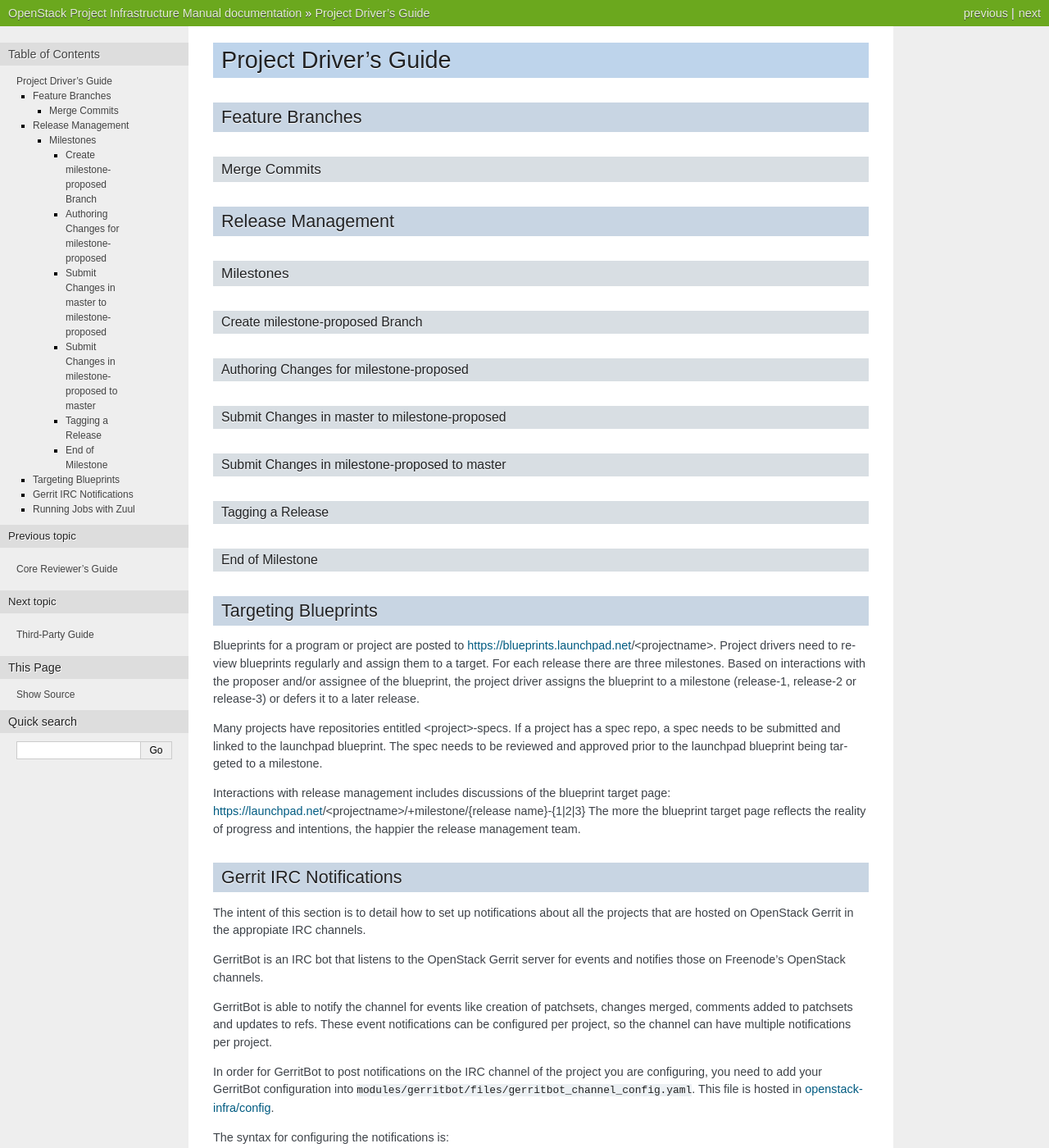
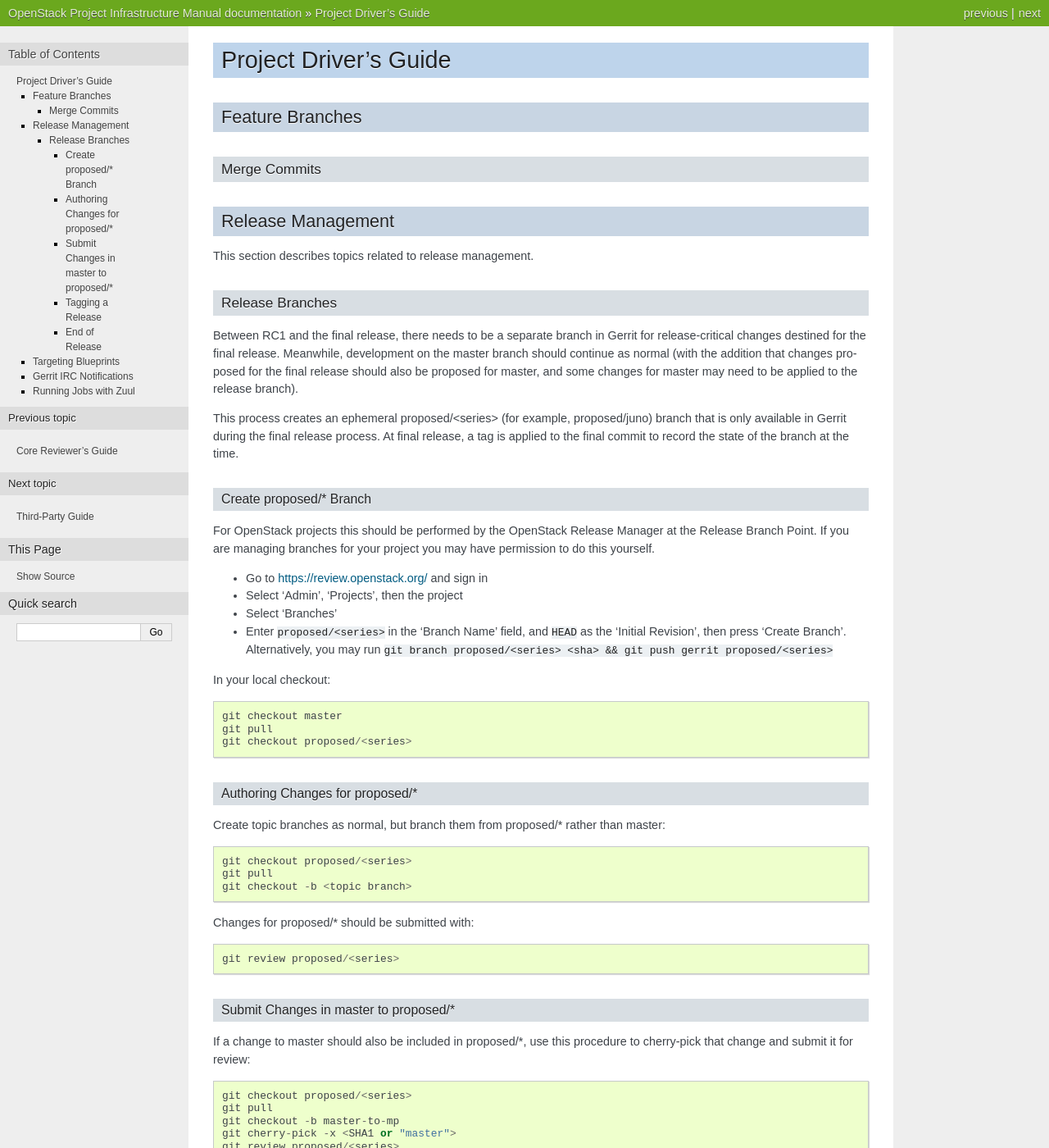
Before and after one commit to openstack-archive/infra-manual, a Sphinx documentation site: the page built from doc/source/drivers.rst, in a window 1280 px wide and 1400 px high. Shown: the whole window at 82% size. Built offline with Sphinx 7.4.7, drawn with Linux system fonts in a browser that asks for light colours; some of the changed text lies outside the part shown.

Commit message:
Add release management content
This is mostly copy/paste from
https://wiki.openstack.org/wiki/GerritJenkinsGit#Release_Management

Change-Id: I19574fe6fc5158ac91e891d3c67498210d36b990
Co-Authored-By:  Thierry Carrez <thierry@openstack.org>

```diff
--- a/doc/source/drivers.rst
+++ b/doc/source/drivers.rst
@@ -14,26 +14,136 @@
 Release Management
 ==================
 
-Milestones
-----------
+This section describes topics related to release management.
 
-Create milestone-proposed Branch
+.. (jeblair) After the other sections move, this should probably
+   mention that actions here require specific permissions, and name
+   what they are.
+
+Release Branches
+----------------
+
+Between RC1 and the final release, there needs to be a separate branch
+in Gerrit for release-critical changes destined for the final
+release. Meanwhile, development on the master branch should continue
+as normal (with the addition that changes proposed for the final
+release should also be proposed for master, and some changes for
+master may need to be applied to the release branch).
+
+This process creates an ephemeral proposed/<series> (for example,
+proposed/juno) branch that is only available in Gerrit during the
+final release process. At final release, a tag is applied to the final
+commit to record the state of the branch at the time.
+
+Create proposed/* Branch
+~~~~~~~~~~~~~~~~~~~~~~~~
+
+For OpenStack projects this should be performed by the OpenStack
+Release Manager at the Release Branch Point.  If you are managing
+branches for your project you may have permission to do this yourself.
+
+* Go to https://review.openstack.org/ and sign in
+* Select 'Admin', 'Projects', then the project
+* Select 'Branches'
+* Enter ``proposed/<series>`` in the 'Branch Name' field, and ``HEAD``
+  as the 'Initial Revision', then press 'Create Branch'.
+  Alternatively, you may run ``git branch proposed/<series> <sha> &&
+  git push gerrit proposed/<series>``
+
+In your local checkout::
+
+  git checkout master
+  git pull
+  git checkout proposed/<series>
+
+Authoring Changes for proposed/*
 ~~~~~~~~~~~~~~~~~~~~~~~~~~~~~~~~
 
-Authoring Changes for milestone-proposed
-~~~~~~~~~~~~~~~~~~~~~~~~~~~~~~~~~~~~~~~~
+.. (jeblair) This probably belongs in developer.rst
 
-Submit Changes in master to milestone-proposed
-~~~~~~~~~~~~~~~~~~~~~~~~~~~~~~~~~~~~~~~~~~~~~~
+Create topic branches as normal, but branch them from proposed/\*
+rather than master::
 
-Submit Changes in milestone-proposed to master
-~~~~~~~~~~~~~~~~~~~~~~~~~~~~~~~~~~~~~~~~~~~~~~
+  git checkout proposed/<series>
+  git pull
+  git checkout -b <topic branch>
+
+Changes for proposed/\* should be submitted with::
+
+  git review proposed/<series>
+
+Submit Changes in master to proposed/*
+~~~~~~~~~~~~~~~~~~~~~~~~~~~~~~~~~~~~~~
+.. (jeblair) This probably belongs in developer.rst
+
+If a change to master should also be included in proposed/\*, use this
+procedure to cherry-pick that change and submit it for review::
+
+  git checkout proposed/<series>
+  git pull
+  git checkout -b master-to-mp
+  git cherry-pick -x <SHA1 or "master">
+  git review proposed/<series>
+  git checkout master
+  git branch -D master-to-mp
+
+``git cherry-pick master`` will pick the most recent commit from master
+to apply, if you want a different patch, use the SHA1 of the commit
+instead.
+
+The ``-x`` flag will ensure the commit message records the SHA1 hash of
+the original commit in master.
+
+If there are conflicts when cherry-picking, do not delete the
+'Conflicts' lines git adds to the commit message. These are valuable
+to reviewers to identify files which need extra attention.
+
 
 Tagging a Release
 ~~~~~~~~~~~~~~~~~
 
-End of Milestone
-~~~~~~~~~~~~~~~~
+This step should be performed by the OpenStack Release Manager when
+the release is made.  If you are managing your own releases, you may
+have permission to do this yourself.
+
+Tag the tip of the appropriate branch (proposed/<series> for server
+projects, master for clients/libraries) with a release tag and push
+that tag to Gerrit by running the following commands::
+
+  git checkout <branch name>
+  git pull --ff-only
+  git tag -s <version number>
+  git push gerrit <version number>
+
+.. note::
+
+  * Git won't have a remote named gerrit until the first time git-review
+    runs. You may need to run ``git review -s`` before the push.
+
+  * The -s option to git tag signs the tag using GnuPG, so it's
+    important to ensure that the person making the release has a
+    suitable OpenPGP key.
+
+  * Make sure you're only adding a single tag when pushing to
+    gerrit, like in the example above.
+
+  * After a tag is created the release build will get deployed to a
+    repository such as PyPI.
+
+End of Release
+~~~~~~~~~~~~~~
+This step should be performed by the OpenStack Release Manager after
+the release is tagged.
+
+When the release process is complete and the released commit is
+tagged, remove the ``proposed/<series>`` branch. The tag will persist,
+even after the branch is deleted, making it possible to restore the
+state of the tree.
+
+* Go to https://review.openstack.org/ and sign in
+* Select 'Admin', 'Projects', then the project
+* Select 'Branches'
+* Select the checkbox next to 'proposed/<series>' and hit 'Delete'
 
 Targeting Blueprints
 ====================
```
